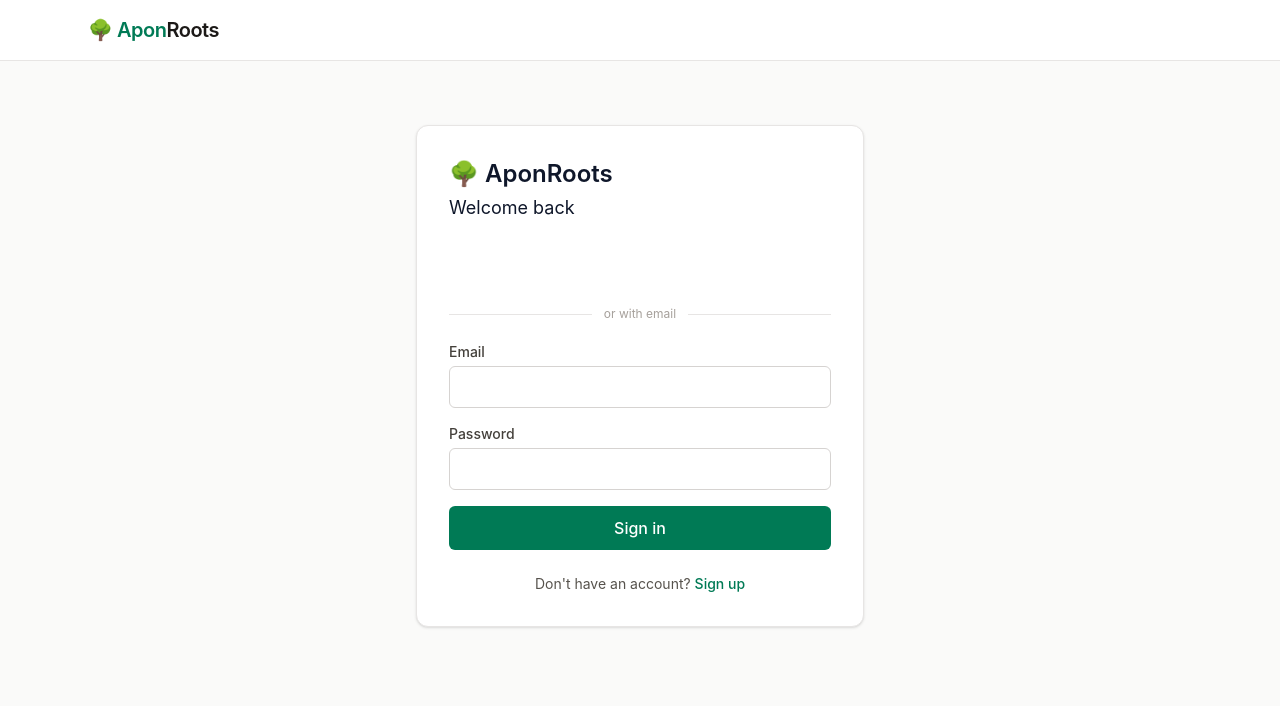
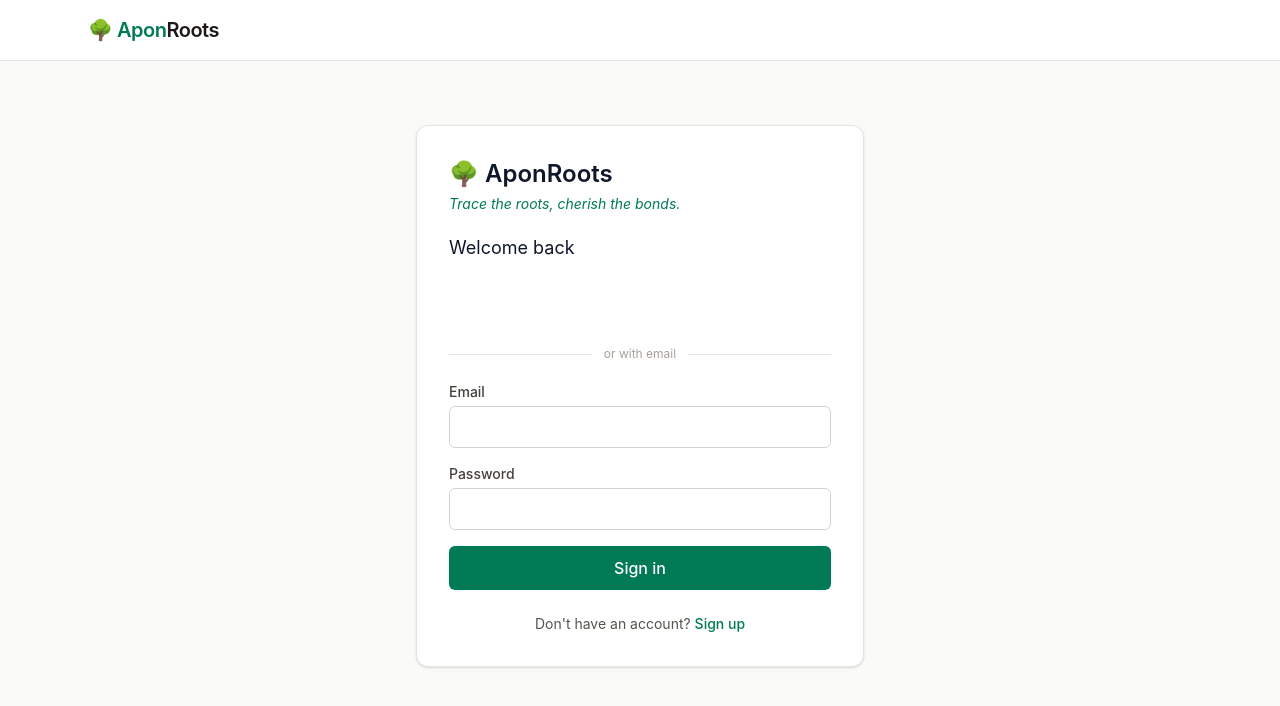
Before and after one commit to nistopia/AponRoots, a Next.js app in the folder web/: page /login in a window 1280 px wide. Shown: the top 706 px of the page. Built offline with nearby package versions, Linux system fonts and the light colour scheme; no server answers.

Commit message:
feat(web): add tagline 'Trace the roots, cherish the bonds.' to auth pages

```diff
--- a/web/src/app/login/page.tsx
+++ b/web/src/app/login/page.tsx
@@ -95,6 +95,9 @@ export function AuthShell({
         <h1 className="mb-1 text-2xl font-semibold text-stone-900">
           🌳 AponRoots
         </h1>
+        <p className="mb-5 text-sm italic text-emerald-700">
+          Trace the roots, cherish the bonds.
+        </p>
         <h2 className="mb-6 text-lg text-stone-600">{title}</h2>
         {children}
       </div>
```
